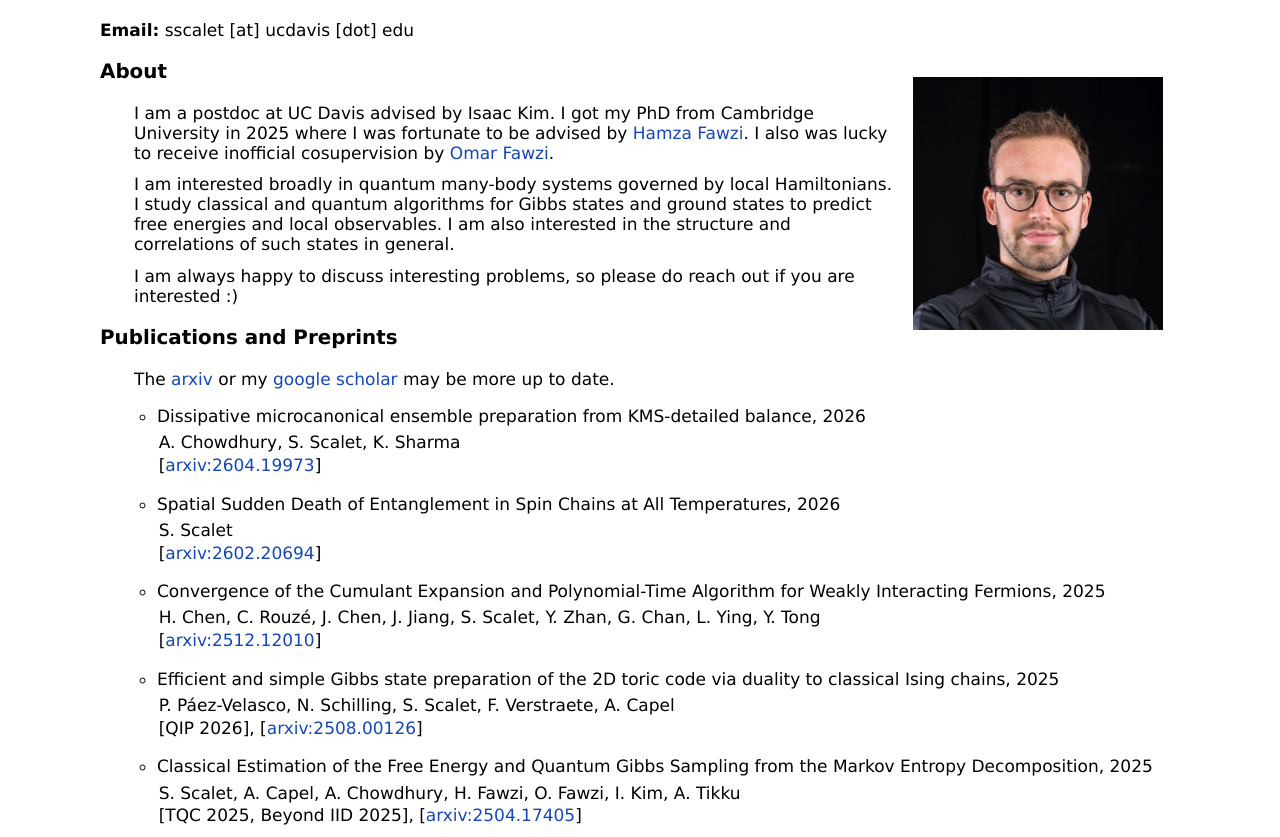
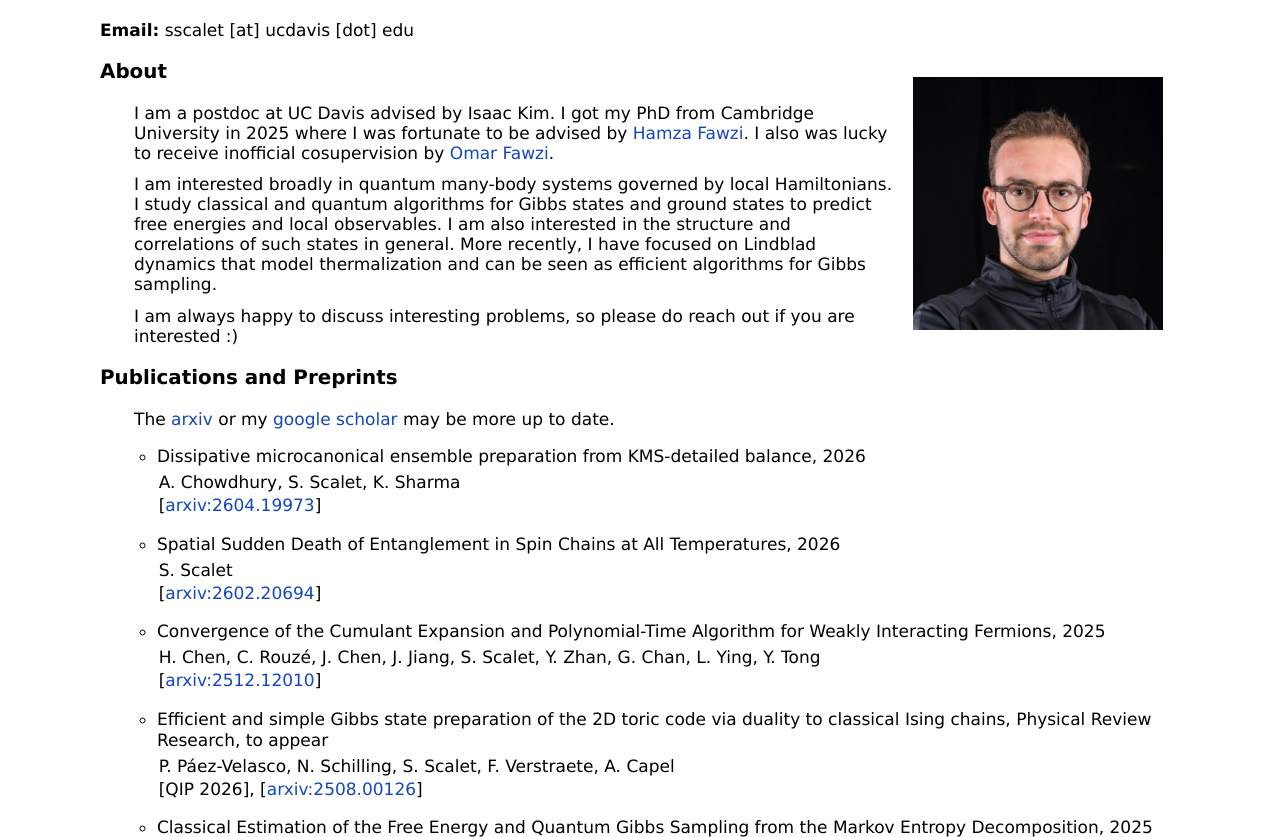
Before and after one commit to scaletos/scaletos.github.io, a plain HTML site: page index.html in a window 1280 px wide. Shown: the part 76-913 px from the top of the page. Drawn offline with Linux system fonts and the light colour scheme.

Commit message:
Article accepted

```diff
--- a/index.html
+++ b/index.html
@@ -77,6 +77,8 @@
 I am interested broadly in quantum many-body systems governed by local Hamiltonians.
 I study classical and quantum algorithms for Gibbs states and ground states to predict free energies and local observables.
 I am also interested in the structure and correlations of such states in general.
+More recently, I have focused on Lindblad dynamics that model thermalization and can be seen as efficient algorithms for Gibbs sampling.
+
 
 </p>
 
@@ -128,7 +130,7 @@ H. Chen, C. Rouz&eacute;, J. Chen, J. Jiang, S. Scalet, Y. Zhan, G. Chan, L. Yin
 </li>
 
 <li>
-Efficient and simple Gibbs state preparation of the 2D toric code via duality to classical Ising chains, 2025
+Efficient and simple Gibbs state preparation of the 2D toric code via duality to classical Ising chains, Physical Review Research, to appear
 <p style="margin-bottom:0.3em"> </p>
 <p>
 P. P&aacute;ez-Velasco, N. Schilling, S. Scalet, F. Verstraete, A. Capel
```
